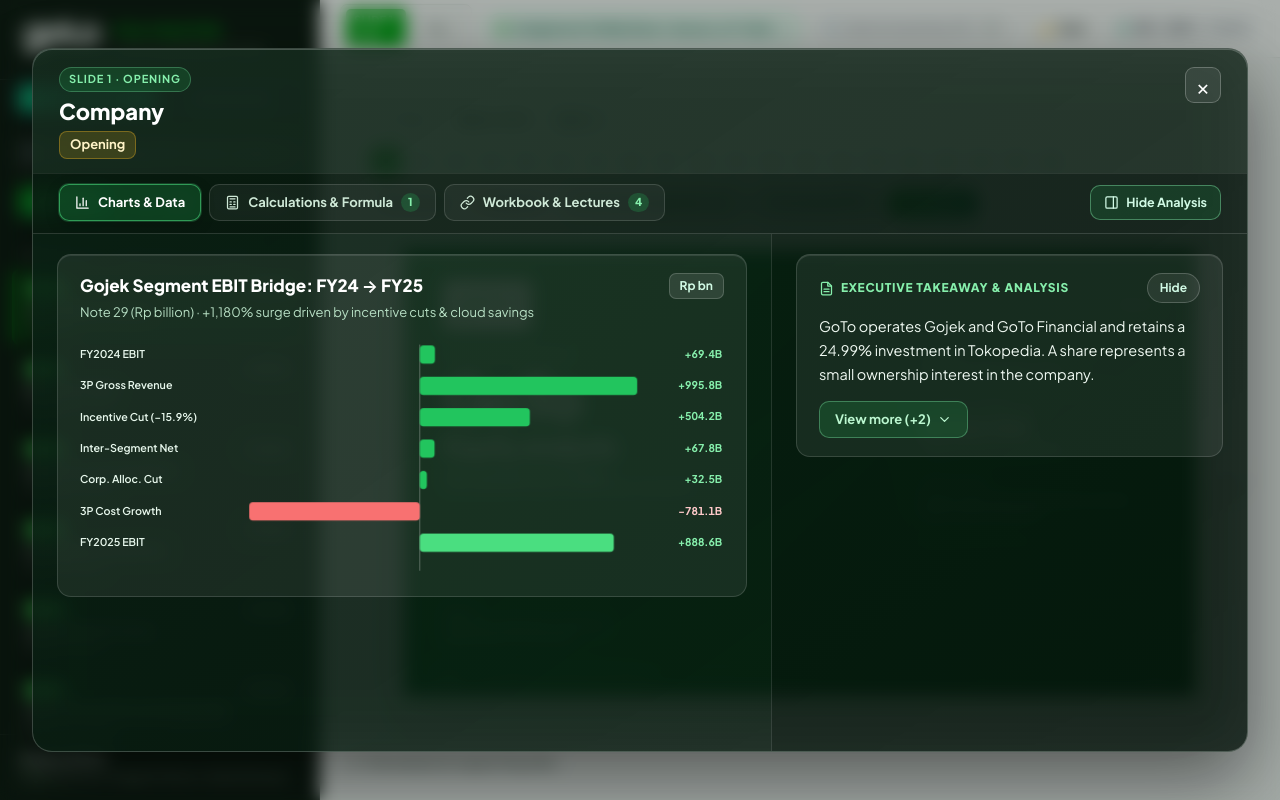
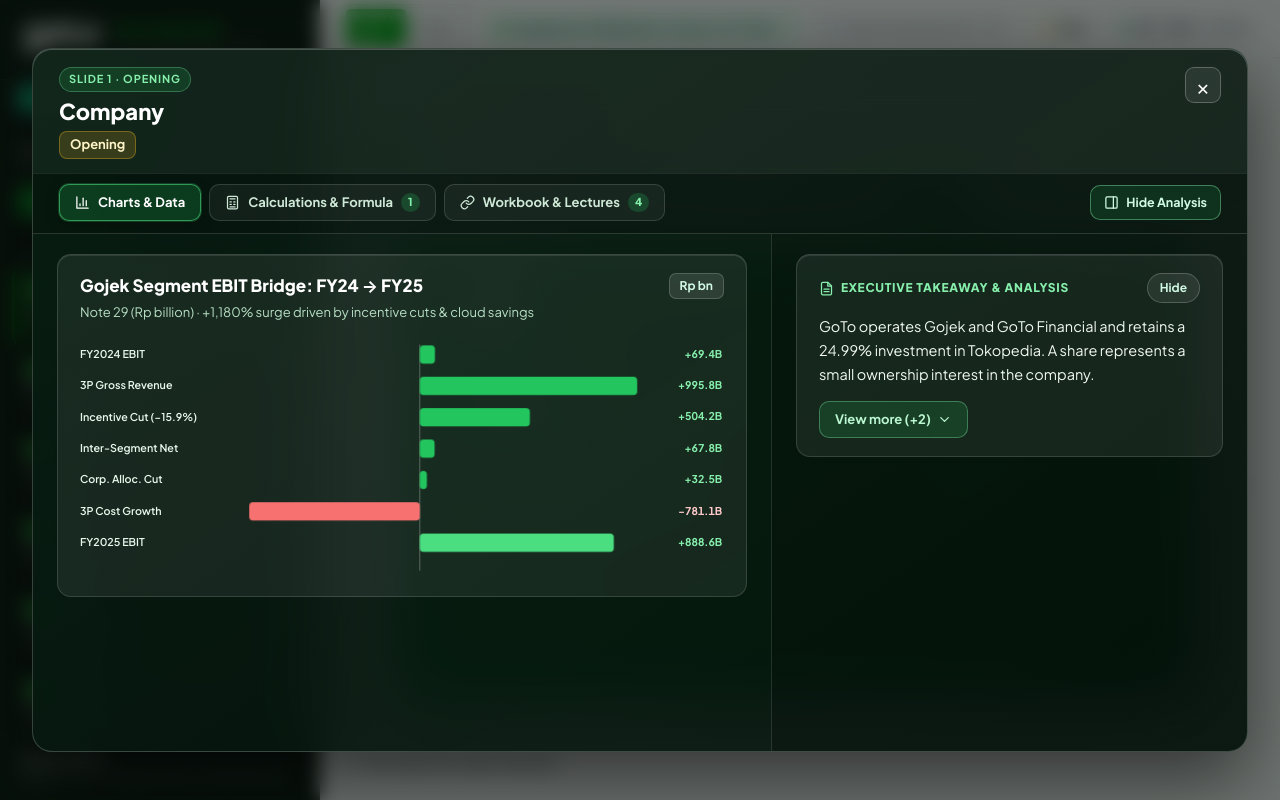
Before and after one commit to faglyramschie7/group4fsa, a Vue app in the folder goto-fsa-study/: page / in a window 1280 px wide. Both pictures are taken after a click on the button "Gojek · GoTo Financial · 24.99% Tokopedia". Built offline with nearby package versions, Linux system fonts and the light colour scheme.

Commit message:
Fix GlassInsightModal frosted-glass opacity and Firefox backdrop-filter

```diff
--- a/goto-fsa-study/src/components/GlassInsightModal.vue
+++ b/goto-fsa-study/src/components/GlassInsightModal.vue
@@ -1188,8 +1188,10 @@ const visibleYoyRatioCards = computed(() => {
 </script>
 
 <template>
+  <Teleport to="body">
     <Transition name="glass-fade">
-    <div class="glass-modal-backdrop" @click.self="emit('close')">
+      <div class="glass-modal-backdrop">
+        <div class="glass-modal-scrim" @click="emit('close')" aria-hidden="true"></div>
         <section
           class="glass-modal-panel"
           role="dialog"
@@ -1813,6 +1815,7 @@ const visibleYoyRatioCards = computed(() => {
         </section>
       </div>
     </Transition>
+  </Teleport>
 </template>
 
 <style scoped>
@@ -1820,16 +1823,25 @@ const visibleYoyRatioCards = computed(() => {
   position: fixed;
   inset: 0;
   z-index: 10020;
-  background: rgba(4, 18, 10, 0.34);
-  backdrop-filter: blur(9px);
-  -webkit-backdrop-filter: blur(9px);
   display: flex;
   align-items: center;
   justify-content: center;
   padding: clamp(14px, 2.5vw, 32px);
 }
 
+/* Sibling scrim avoids nested backdrop-filter, which Firefox drops per the Backdrop Root spec */
+.glass-modal-scrim {
+  position: absolute;
+  inset: 0;
+  z-index: 0;
+  background: rgba(3, 12, 8, 0.56);
+  backdrop-filter: blur(10px);
+  -webkit-backdrop-filter: blur(10px);
+}
+
 .glass-modal-panel {
+  position: relative;
+  z-index: 1;
   width: min(1280px, 96vw);
   height: min(88vh, 840px);
   max-height: 92vh;
@@ -1838,11 +1850,20 @@ const visibleYoyRatioCards = computed(() => {
   overflow: hidden;
   border-radius: 20px;
   color: #eefaf1;
-  background: linear-gradient(145deg, rgba(10, 34, 21, 0.84), rgba(7, 24, 15, 0.78));
-  backdrop-filter: blur(28px) saturate(165%);
-  -webkit-backdrop-filter: blur(28px) saturate(165%);
+  background: linear-gradient(145deg, rgba(8, 28, 18, 0.93), rgba(5, 19, 12, 0.90));
+  backdrop-filter: blur(28px) saturate(160%);
+  -webkit-backdrop-filter: blur(28px) saturate(160%);
   border: 1px solid rgba(255, 255, 255, 0.20);
-  box-shadow: 0 28px 72px rgba(0, 0, 0, 0.48), inset 0 1px 0 rgba(255, 255, 255, 0.22);
+  box-shadow: 0 28px 72px rgba(0, 0, 0, 0.54), inset 0 1px 0 rgba(255, 255, 255, 0.22);
+}
+
+@supports not ((backdrop-filter: blur(1px)) or (-webkit-backdrop-filter: blur(1px))) {
+  .glass-modal-scrim {
+    background: rgba(3, 12, 8, 0.78);
+  }
+  .glass-modal-panel {
+    background: linear-gradient(145deg, rgba(8, 28, 18, 0.98), rgba(5, 19, 12, 0.98));
+  }
 }
 
 .glass-modal-header {
```
Lines whose indentation alone changed are shown as unchanged.
